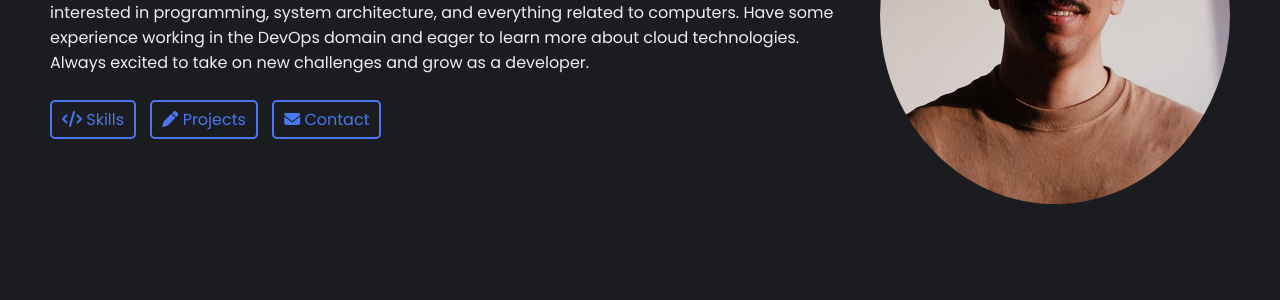
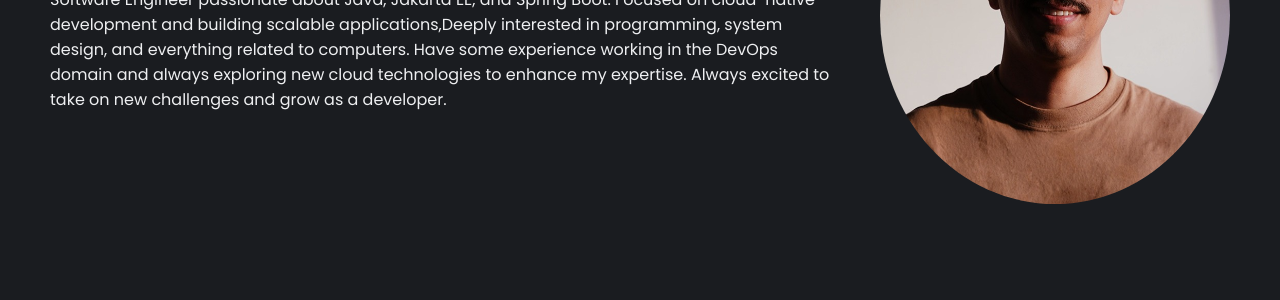
Before and after one commit to iRayans/my-portfolio, a plain HTML site: page index.html in a window 1280 px wide. Shown: the part 303-603 px from the top of the page. Drawn offline with Linux system fonts and the light colour scheme.

Commit message:
comment out un-used code

```diff
--- a/index.html
+++ b/index.html
@@ -12,7 +12,7 @@
         integrity="sha512-Evv84Mr4kqVGRNSgIGL/F/aIDqQb7xQ2vcrdIwxfjThSH8CSR7PBEakCr51Ck+w+/U6swU2Im1vVX0SVk9ABhg=="
         crossorigin="anonymous" referrerpolicy="no-referrer" />
 
-    <title>Portfolio</title>
+    <title>Rayan Salah</title>
 </head>
 
 <body>
@@ -44,11 +44,11 @@
         <section class="hero-section">
             <div class="text">
                 <h2>Hi, I'm Rayan 👋🏼</h2>
-                <p>Software Engineer passionate about Java, Jakarta EE, and Spring Boot. Currently exploring cloud-native development and expanding my knowledge in building scalable applications.
-                    Deeply interested in programming, system architecture, and everything related to computers. Have some experience working in the DevOps domain and eager to learn more about cloud technologies.
-                    Always excited to take on new challenges and grow as a developer.</p>
+                <p>Software Engineer passionate about Java, Jakarta EE, and Spring Boot. Focused on cloud-native development and building scalable applications,Deeply interested in programming,
+                     system design, and everything related to computers.
+                     Have some experience working in the DevOps domain and always exploring new cloud technologies to enhance my expertise. Always excited to take on new challenges and grow as a developer.</p>
 
-                <div class="links">
+                <!-- <div class="links">
                     <a href="#skills">
                         <i class="fa-solid fa-code"></i>
                         <span>Skills</span>
@@ -61,7 +61,7 @@
                         <i class="fa-solid fa-envelope"></i>
                         <span>Contact</span>
                     </a>
-                </div>
+                </div> -->
             </div>
 
             <div class="headshot">
@@ -105,7 +105,7 @@
             </div>
           </section>
 
-        <!-- SECTION 3: Projects  -->
+        <!-- SECTION 3: Projects
         <section id="projects" class="work-experience container">
 			<h2>
 				Projects
@@ -153,9 +153,9 @@
 					<p>A small to large business organisation that helps facilitate advice and support.</p>
 				</article>
 			</div>
-		</section>
+		</section> -->
 
-         <!-- SECTION 4: Contact -->
+         <!-- SECTION 4: Contact
     <section id="contact" class="contact-section">
         <h2>Contact</h2>
 
@@ -177,7 +177,7 @@
             <button type="submit">Send Message</button>
           </form>
         </div>
-      </section>
+      </section> -->
 
     </main>
 </body>
```
